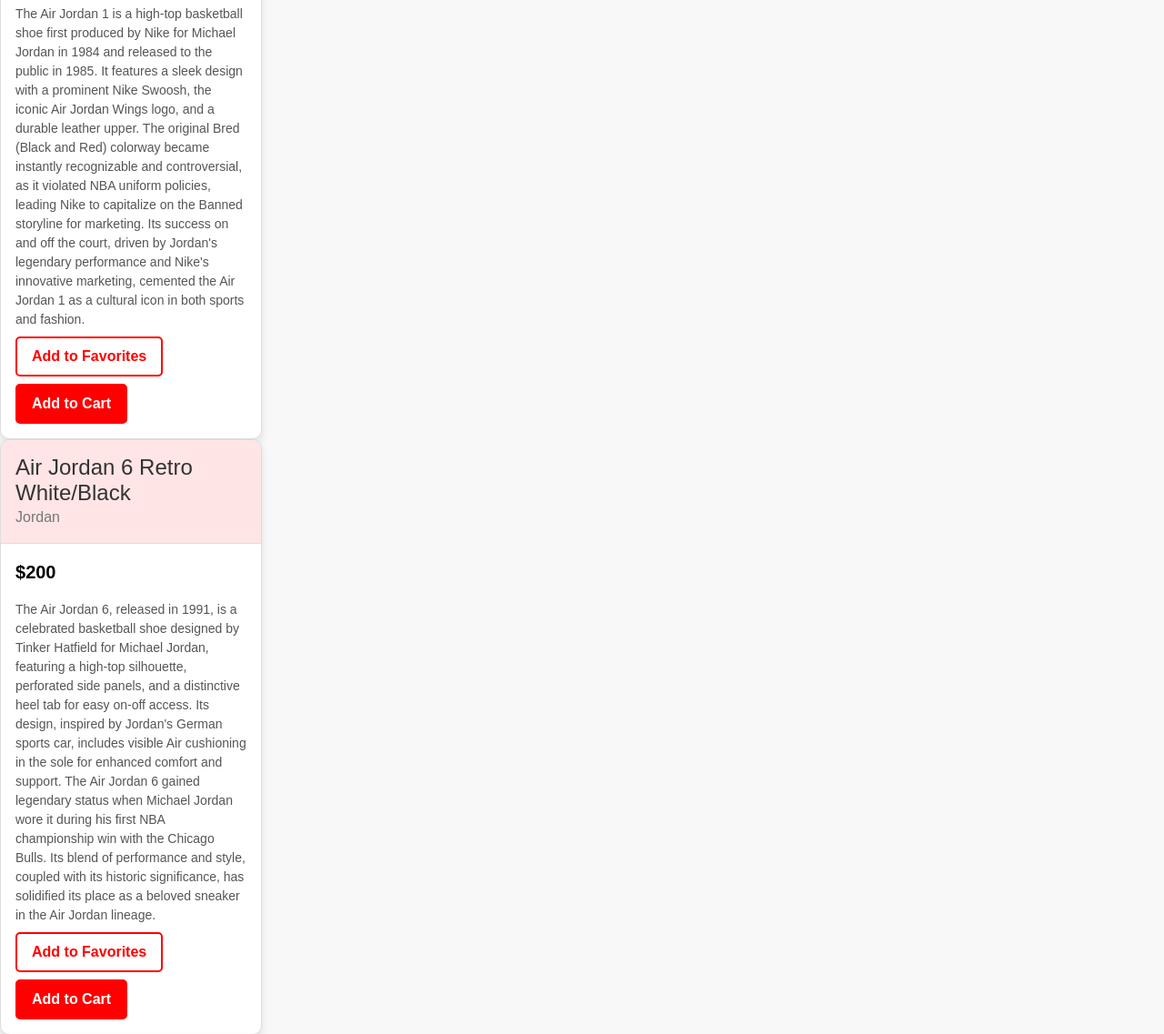
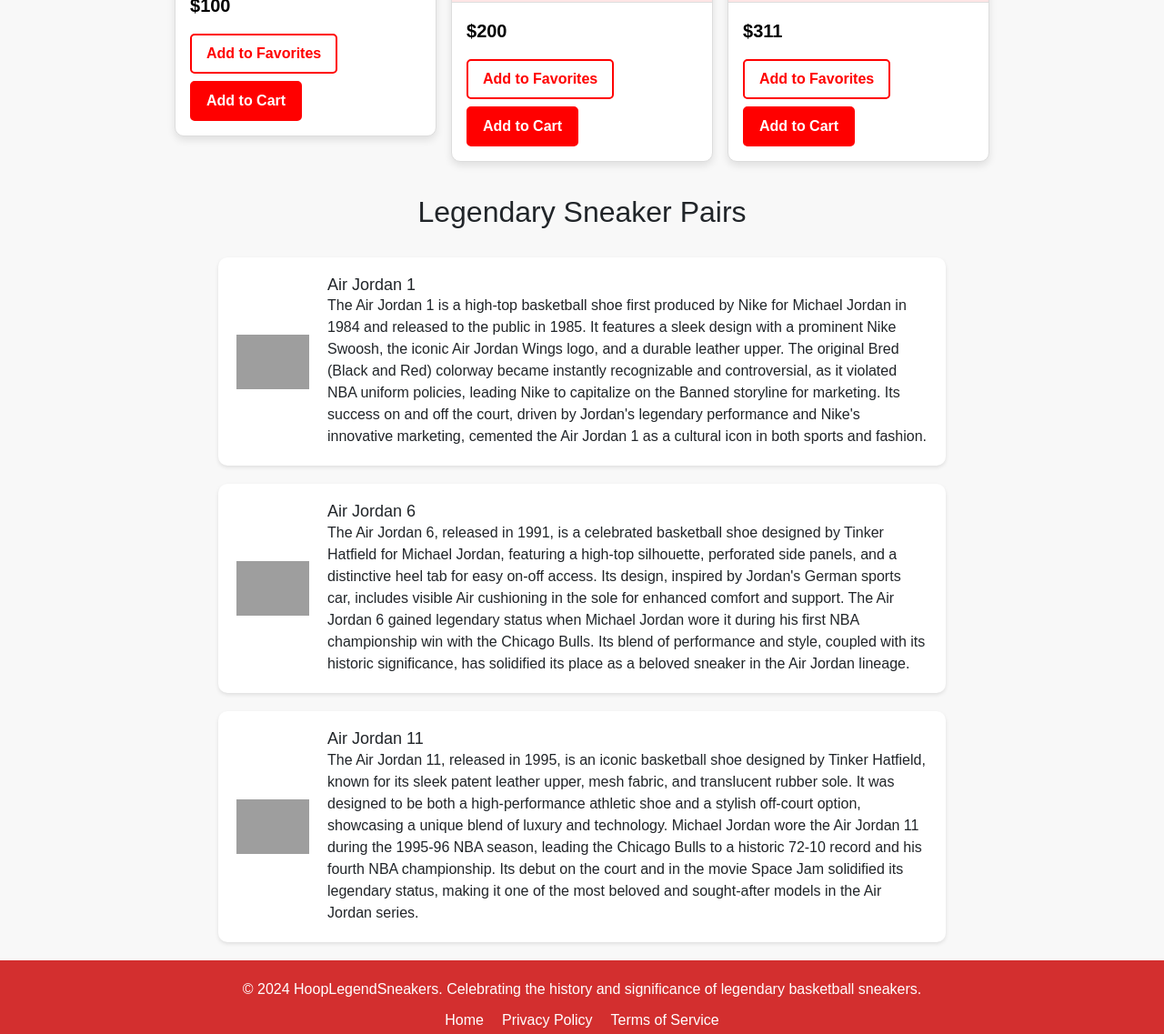
Before and after one commit to jdugard3/The-Dream-Team-Project, a React app: page /michael-jordan in a window 1280 px wide. Shown: the part 637-1774 px from the top of the page at 91% size. Built offline with nearby package versions, Linux system fonts and the light colour scheme; no server answers; grey boxes are pictures that could not be loaded.

Commit message:
Final Michael Jordan.js and Home.js Page

```diff
--- a/src/front/js/pages/MichaelJordan.js
+++ b/src/front/js/pages/MichaelJordan.js
@@ -5,7 +5,7 @@
 
 const PlayerProfile = ({ player }) => (
     <section className="player-profile">
-        <img src={player.image} alt={player.name} />
+        <img src={player.topImage} alt={`${player.name} Top`} className="top-image" />
         <h2>{player.name}</h2>
         <p>Position: {player.position}</p>
         <p>Team: {player.team}</p>
@@ -23,13 +23,6 @@
     </div>
 );
 
-const Story = ({ story }) => (
-    <div className="story">
-        <h3>{story.title}</h3>
-        <p>{story.content}</p>
-    </div>
-);
-
 export const MichaelJordan = () => {
     const { store, actions } = useContext(Context);
 
@@ -38,39 +31,28 @@
         position: "Shooting Guard",
         team: "Chicago Bulls",
         achievements: "6x NBA Champion",
-        image: "/path/to/michael-jordan.jpg"
+        image: "/path/to/michael-jordan.jpg",
+        topImage: "https://globalgrind.com/wp-content/uploads/sites/16/2016/02/75317063.jpg?w=688&h=1024&strip=all&quality=80"
     };
 
     const sneakerPairs = [
         {
             name: "Air Jordan 1",
-            image: "/path/to/air-jordan-1.jpg",
-            description: "The iconic sneaker that started it all. Worn by the player in their rookie season."
+            image: "https://www.kickscrew.com/cdn/shop/files/main-square_ba2a414c-59bc-45aa-bdd3-03ba3aaa2dc2_540x.jpg?v=1708676901",
+            description: "The Air Jordan 1 is a high-top basketball shoe first produced by Nike for Michael Jordan in 1984 and released to the public in 1985. It features a sleek design with a prominent Nike Swoosh, the iconic Air Jordan Wings logo, and a durable leather upper. The original Bred (Black and Red) colorway became instantly recognizable and controversial, as it violated NBA uniform policies, leading Nike to capitalize on the Banned storyline for marketing. Its success on and off the court, driven by Jordan's legendary performance and Nike's innovative marketing, cemented the Air Jordan 1 as a cultural icon in both sports and fashion.",
+            link: "https://www.kickscrew.com/cdn/shop/files/main-square_ba2a414c-59bc-45aa-bdd3-03ba3aaa2dc2_540x.jpg?v=1708676901"
         },
         {
             name: "Air Jordan 6",
-            image: "/path/to/air-jordan-6.jpg",
-            description: "Worn during the player's first NBA championship win in 1991."
+            image: "https://www.kickscrew.com/cdn/shop/files/main-square_0a5238fb-d59c-4e0f-a297-81f719e2a372_540x.jpg?v=1708684446",
+            description: "The Air Jordan 6, released in 1991, is a celebrated basketball shoe designed by Tinker Hatfield for Michael Jordan, featuring a high-top silhouette, perforated side panels, and a distinctive heel tab for easy on-off access. Its design, inspired by Jordan's German sports car, includes visible Air cushioning in the sole for enhanced comfort and support. The Air Jordan 6 gained legendary status when Michael Jordan wore it during his first NBA championship win with the Chicago Bulls. Its blend of performance and style, coupled with its historic significance, has solidified its place as a beloved sneaker in the Air Jordan lineage.",
+            link: "https://www.kickscrew.com/cdn/shop/files/main-square_0a5238fb-d59c-4e0f-a297-81f719e2a372_540x.jpg?v=1708684446"
         },
         {
             name: "Air Jordan 11",
-            image: "/path/to/air-jordan-11.jpg",
-            description: "Known for its patent leather finish, worn during the 1995-96 season."
-        }
-    ];
-
-    const stories = [
-        {
-            title: "The Birth of a Legend",
-            content: "The Air Jordan 1 was first introduced in 1985. The player wore these during their rookie season, marking the beginning of a legendary career."
-        },
-        {
-            title: "First Championship",
-            content: "In 1991, the player led the Chicago Bulls to their first NBA Championship, wearing the Air Jordan 6. This marked the start of their dominance in the league."
-        },
-        {
-            title: "The Comeback",
-            content: "After a brief retirement, the player returned to the NBA in 1995 and wore the Air Jordan 11, leading the Bulls to a historic 72-10 season and another championship."
+            image: "https://www.kickscrew.com/cdn/shop/products/main-square_f62548f7-fa2b-41a4-a24d-7eb77463c2bd_540x.jpg?v=1696329131",
+            description: "The Air Jordan 11, released in 1995, is an iconic basketball shoe designed by Tinker Hatfield, known for its sleek patent leather upper, mesh fabric, and translucent rubber sole. It was designed to be both a high-performance athletic shoe and a stylish off-court option, showcasing a unique blend of luxury and technology. Michael Jordan wore the Air Jordan 11 during the 1995-96 NBA season, leading the Chicago Bulls to a historic 72-10 record and his fourth NBA championship. Its debut on the court and in the movie Space Jam solidified its legendary status, making it one of the most beloved and sought-after models in the Air Jordan series.",
+            link: "https://www.kickscrew.com/cdn/shop/products/main-square_f62548f7-fa2b-41a4-a24d-7eb77463c2bd_540x.jpg?v=1696329131"
         }
     ];
 
@@ -78,21 +60,15 @@
         <div>
             <main>
                 <PlayerProfile player={player} />
-                    <div>
-                        {store.shoes.map((shoe) => (
-                            <ShoeCard key={shoe.id} shoes={shoe} />
-                        ))}
-                    </div>
+                <div className="shoe-card-container">
+                    {store.shoes.map((shoe) => (
+                        <ShoeCard key={shoe.id} shoes={shoe} />
+                    ))}
+                </div>
                 <section className="sneaker-pairs">
                     <h2>Legendary Sneaker Pairs</h2>
                     {sneakerPairs.map((sneaker, index) => (
                         <SneakerPair key={index} sneaker={sneaker} />
-                    ))}
-                </section>
-                <section className="stories-behind">
-                    <h2>Stories Behind the Sneakers</h2>
-                    {stories.map((story, index) => (
-                        <Story key={index} story={story} />
                     ))}
                 </section>
             </main>
--- a/src/front/js/store/flux.js
+++ b/src/front/js/store/flux.js
@@ -14,24 +14,20 @@
 					id: "1",
 					name: "Air Jordan 1 Mid",
 					retailPrice: 100,
-					story: "The Air Jordan 1 is a high-top basketball shoe first produced by Nike for Michael Jordan in 1984 and released to the public in 1985. It features a sleek design with a prominent Nike Swoosh, the iconic Air Jordan Wings logo, and a durable leather upper. The original Bred (Black and Red) colorway became instantly recognizable and controversial, as it violated NBA uniform policies, leading Nike to capitalize on the Banned storyline for marketing. Its success on and off the court, driven by Jordan's legendary performance and Nike's innovative marketing, cemented the Air Jordan 1 as a cultural icon in both sports and fashion.",
-					image: "https://images.pexels.com/photos/2385477/pexels-photo-2385477.jpeg?auto=compress&cs=tinysrgb&w=1260&h=750&dpr=2"
+
 				},
 				{
 					brand: "Jordan",
 					id: "2",
 					name: "Air Jordan 6 Retro White/Black",
 					retailPrice: 200,
-					story: "The Air Jordan 6, released in 1991, is a celebrated basketball shoe designed by Tinker Hatfield for Michael Jordan, featuring a high-top silhouette, perforated side panels, and a distinctive heel tab for easy on-off access. Its design, inspired by Jordan's German sports car, includes visible Air cushioning in the sole for enhanced comfort and support. The Air Jordan 6 gained legendary status when Michael Jordan wore it during his first NBA championship win with the Chicago Bulls. Its blend of performance and style, coupled with its historic significance, has solidified its place as a beloved sneaker in the Air Jordan lineage.",
-					image: "https://example.com/path-to-air-jordan-6-image.jpg"
+
 				},
 				{
 					brand: "Jordan",
 					id: "3",
 					name: "Air Jordan 11 Retro 'Bred' 2019",
 					retailPrice: 311,
-					story: "The Air Jordan 11, released in 1995, is an iconic basketball shoe designed by Tinker Hatfield, known for its sleek patent leather upper, mesh fabric, and translucent rubber sole. It was designed to be both a high-performance athletic shoe and a stylish off-court option, showcasing a unique blend of luxury and technology. Michael Jordan wore the Air Jordan 11 during the 1995-96 NBA season, leading the Chicago Bulls to a historic 72-10 record and his fourth NBA championship. Its debut on the court and in the movie Space Jam solidified its legendary status, making it one of the most beloved and sought-after models in the Air Jordan series.",
-					image: "https://example.com/path-to-air-jordan-11-image.jpg"
 				},
 			],
 		},
--- a/src/front/styles/shoecard.css
+++ b/src/front/styles/shoecard.css
@@ -1,4 +1,17 @@
+.shoe-card-container {
+    display: flex;
+    flex-wrap: nowrap;
+    overflow-x: auto;
+    gap: 1rem;
+    padding: 1rem;
+    justify-content: center;
+    align-items: flex-start;
+    height: auto;
+    margin-top: 1rem;
+}
+
 .shoe-card {
+    flex: 0 0 auto;
     width: 18rem;
     border: 1px solid #ddd;
     border-radius: 10px;
```
